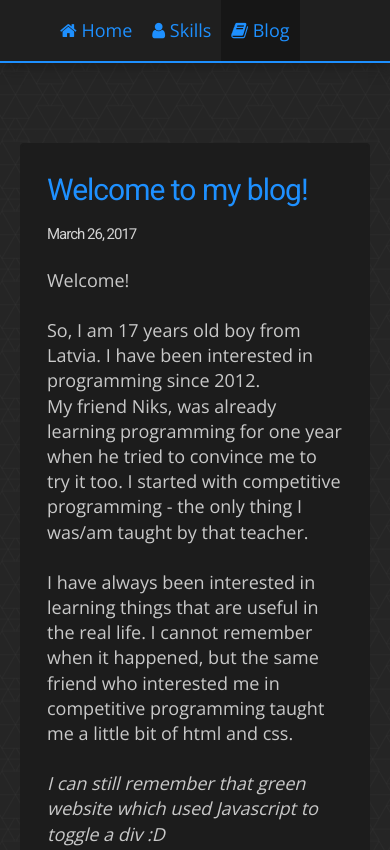
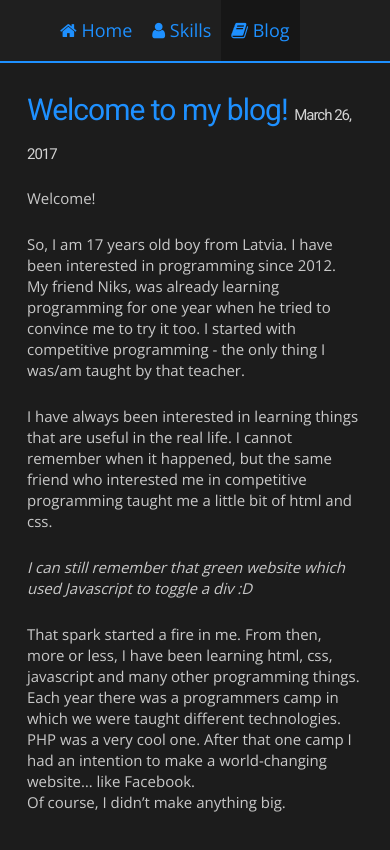
Before and after one commit to Reinards/reinards.github.io, a plain HTML site: page jekyll/introduction/2017/03/26/first-post.html in a window 390 px wide. Shown: the top 850 px of the page. Drawn offline with nearby package versions, Linux system fonts and the light colour scheme; a web font is replaced by a local one.

Commit message:
Mobile fix

```diff
--- a/css/site.css
+++ b/css/site.css
@@ -299,4 +299,24 @@ a {
 @media screen and (max-width: 550px) {
   .navbar ul .right {
     visibility: hidden;
-    display: none; } }
+    display: none; }
+
+  .home-head h1 {
+    font-size: 4em; }
+
+  .hidemob {
+    margin: 0;
+    padding: 0;
+    width: 100%; }
+
+  .post {
+    font-size: 1.0em;
+    margin: 20px 0px;
+    border-radius: 0px; }
+    .post .title small {
+      font-size: 0.5em; }
+    .post .intro {
+      font-size: 1.2em; }
+
+  .postmob {
+    margin: 0px; } }
--- a/feed.xml
+++ b/feed.xml
@@ -1,4 +1,4 @@
-<?xml version="1.0" encoding="utf-8"?><feed xmlns="http://www.w3.org/2005/Atom" xml:lang="en"><generator uri="http://jekyllrb.com" version="3.4.2">Jekyll</generator><link href="http://localhost:4000/feed.xml" rel="self" type="application/atom+xml" /><link href="http://localhost:4000/" rel="alternate" type="text/html" hreflang="en" /><updated>2017-03-26T20:24:43+03:00</updated><id>http://localhost:4000/</id><title type="html">Reinards</title><subtitle>See my amazing portfolio. It might not have that much content for now, but it will change.
+<?xml version="1.0" encoding="utf-8"?><feed xmlns="http://www.w3.org/2005/Atom" xml:lang="en"><generator uri="http://jekyllrb.com" version="3.4.2">Jekyll</generator><link href="http://localhost:4000/feed.xml" rel="self" type="application/atom+xml" /><link href="http://localhost:4000/" rel="alternate" type="text/html" hreflang="en" /><updated>2017-03-27T20:30:29+03:00</updated><id>http://localhost:4000/</id><title type="html">Reinards</title><subtitle>See my amazing portfolio. It might not have that much content for now, but it will change.
 </subtitle><entry><title type="html">Welcome to my blog!</title><link href="http://localhost:4000/jekyll/introduction/2017/03/26/first-post.html" rel="alternate" type="text/html" title="Welcome to my blog!" /><published>2017-03-26T00:00:00+02:00</published><updated>2017-03-26T00:00:00+02:00</updated><id>http://localhost:4000/jekyll/introduction/2017/03/26/first-post</id><content type="html" xml:base="http://localhost:4000/jekyll/introduction/2017/03/26/first-post.html">&lt;p&gt;Welcome!&lt;/p&gt;
 
 &lt;p&gt;So, I am 17 years old boy from Latvia. I have been interested in programming since 2012.&lt;br /&gt;
--- a/jekyll/introduction/2017/03/26/first-post.html
+++ b/jekyll/introduction/2017/03/26/first-post.html
@@ -53,8 +53,8 @@
     </ul>
 </div>
 
-    <div class="container" style="margin-top:80px;">
-        <div class="post view">
+    <div class="container hidemob" style="margin-top:80p;">
+        <div class="post view postmob">
             <h3 class="title">Welcome to my blog! <small>March 26, 2017</small></h3>
             <p>Welcome!</p>
 
--- a/lv/css/site.css
+++ b/lv/css/site.css
@@ -299,4 +299,24 @@ a {
 @media screen and (max-width: 550px) {
   .navbar ul .right {
     visibility: hidden;
-    display: none; } }
+    display: none; }
+
+  .home-head h1 {
+    font-size: 4em; }
+
+  .hidemob {
+    margin: 0;
+    padding: 0;
+    width: 100%; }
+
+  .post {
+    font-size: 1.0em;
+    margin: 20px 0px;
+    border-radius: 0px; }
+    .post .title small {
+      font-size: 0.5em; }
+    .post .intro {
+      font-size: 1.2em; }
+
+  .postmob {
+    margin: 0px; } }
--- a/lv/feed.xml
+++ b/lv/feed.xml
@@ -1,2 +1,2 @@
-<?xml version="1.0" encoding="utf-8"?><feed xmlns="http://www.w3.org/2005/Atom" xml:lang="lv"><generator uri="http://jekyllrb.com" version="3.4.2">Jekyll</generator><link href="http://localhost:4000/lv/feed.xml" rel="self" type="application/atom+xml" /><link href="http://localhost:4000/lv/" rel="alternate" type="text/html" hreflang="lv" /><updated>2017-03-26T20:24:44+03:00</updated><id>http://localhost:4000/lv/</id><title type="html">Reinards</title><subtitle>See my amazing portfolio. It might not have that much content for now, but it will change.
+<?xml version="1.0" encoding="utf-8"?><feed xmlns="http://www.w3.org/2005/Atom" xml:lang="lv"><generator uri="http://jekyllrb.com" version="3.4.2">Jekyll</generator><link href="http://localhost:4000/lv/feed.xml" rel="self" type="application/atom+xml" /><link href="http://localhost:4000/lv/" rel="alternate" type="text/html" hreflang="lv" /><updated>2017-03-27T20:30:29+03:00</updated><id>http://localhost:4000/lv/</id><title type="html">Reinards</title><subtitle>See my amazing portfolio. It might not have that much content for now, but it will change.
 </subtitle></feed>
```
Also changed, not shown: blog/index.html (+1 -1 lines), lv/blog/index.html (+1 -1 lines), lv/skills/index.html (+0 -4 lines), skills/index.html (+0 -4 lines).
